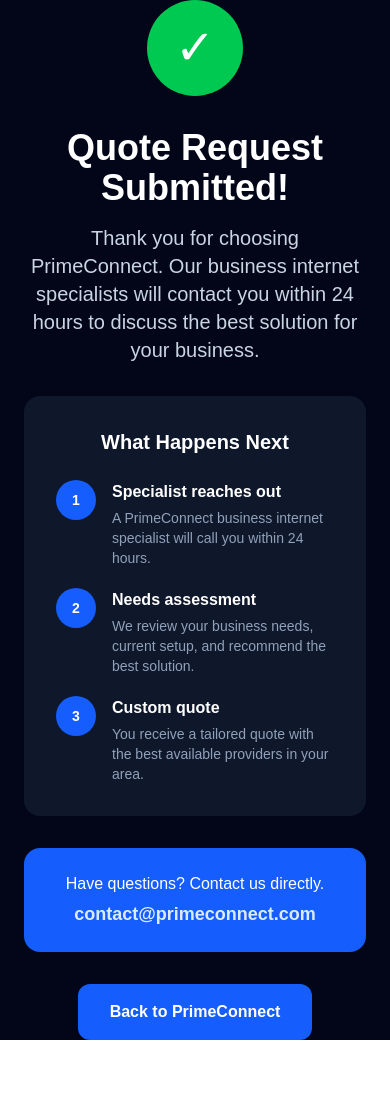
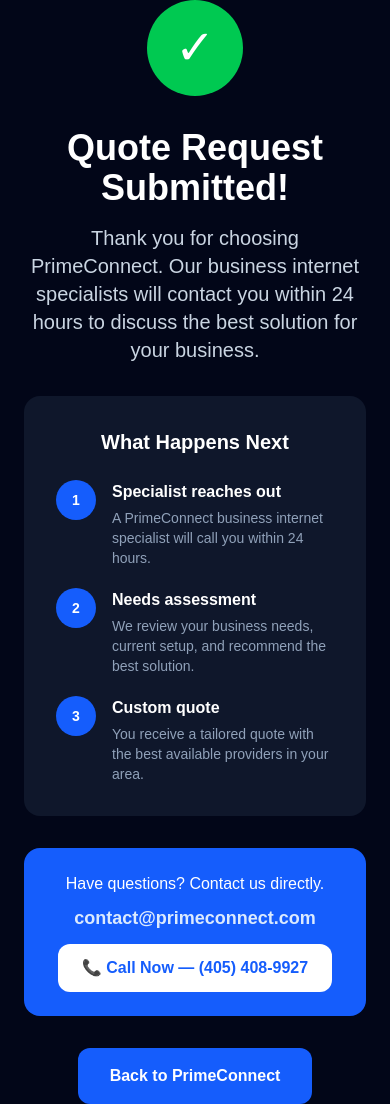
Before and after one commit to dinakarzeddy/business-internet-funnel, a Next.js app: page /thank-you in a window 390 px wide. Before the commit the page ends 1040 px from the top, so only its background shows below. Built offline with nearby package versions, Linux system fonts and the light colour scheme.

Commit message:
Fix thank you page - add real phone number, email, Call Now button, click tracking

```diff
--- a/app/thank-you/page.tsx
+++ b/app/thank-you/page.tsx
@@ -58,8 +58,31 @@
 
         {/* Contact */}
         <div className="bg-blue-600 rounded-2xl p-6 mb-8">
-          <p className="font-medium mb-1">Have questions? Contact us directly.</p>
-          <p className="text-blue-100 font-bold text-lg">contact@primeconnect.com</p>
+          <p className="font-medium mb-2">Have questions? Contact us directly.</p>
+          <a
+            href="mailto:contact@primeconnect.com"
+            className="text-blue-100 font-bold text-lg hover:text-white transition block mb-3"
+            onClick={() => {
+              if (typeof window !== 'undefined') {
+                (window as any).dataLayer = (window as any).dataLayer || []
+                ;(window as any).dataLayer.push({ event: 'email_clicked' })
+              }
+            }}
+          >
+            contact@primeconnect.com
+          </a>
+          <a
+            href="tel:+14054089927"
+            className="inline-block bg-white text-blue-600 font-bold px-6 py-3 rounded-xl hover:bg-blue-50 transition"
+            onClick={() => {
+              if (typeof window !== 'undefined') {
+                (window as any).dataLayer = (window as any).dataLayer || []
+                ;(window as any).dataLayer.push({ event: 'phone_number_clicked' })
+              }
+            }}
+          >
+            📞 Call Now — (405) 408-9927
+          </a>
         </div>
 
         {/* Back Button */}
```
